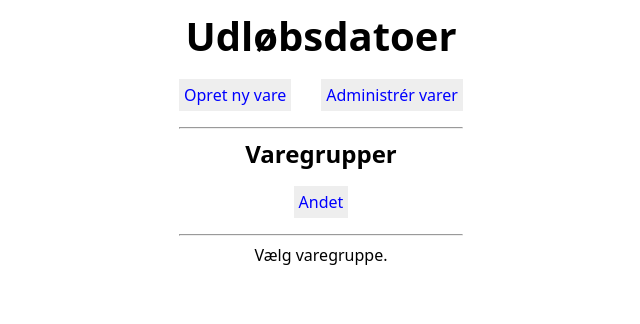
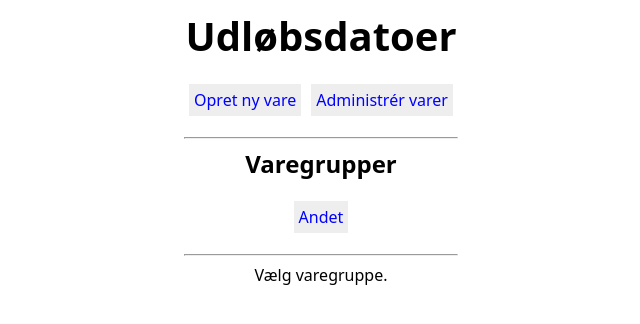
Before and after one commit to nqpz/expiry-dates, a Django app: page / in a window 1280 px wide. Shown: the top 324 px of the page, without its empty margins (319-959 px from the left). Run offline with Django 5.2, Linux system fonts and the light colour scheme; data that the repository does not hold is empty; some libraries are stand-ins or nearby versions.

Commit message:
Use space-evenly

```diff
--- a/varer/static/varer/style.css
+++ b/varer/static/varer/style.css
@@ -37,16 +37,12 @@ ul {
   padding-left: 0;
   display: flex;
   align-items: center;
-  justify-content: center;
+  justify-content: space-evenly;
   flex-wrap: wrap;
 }
 
-li:first-child {
-  margin-left: 0;
-}
-
 li {
-  margin-left: 30px;
+  margin: 5px;
   padding: 5px;
   background-color: #eee;
 }
```
